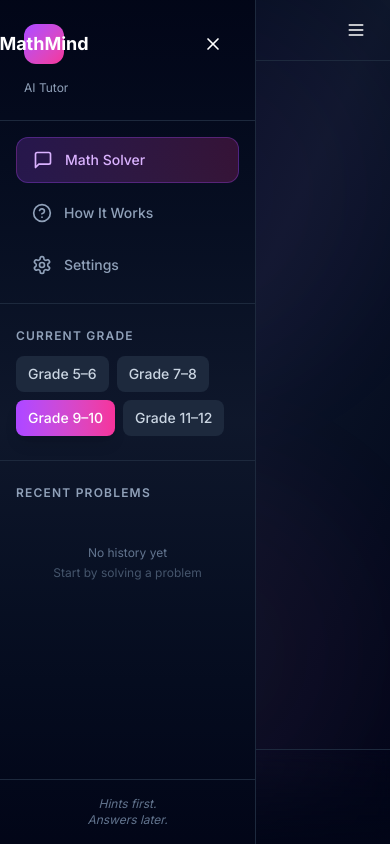
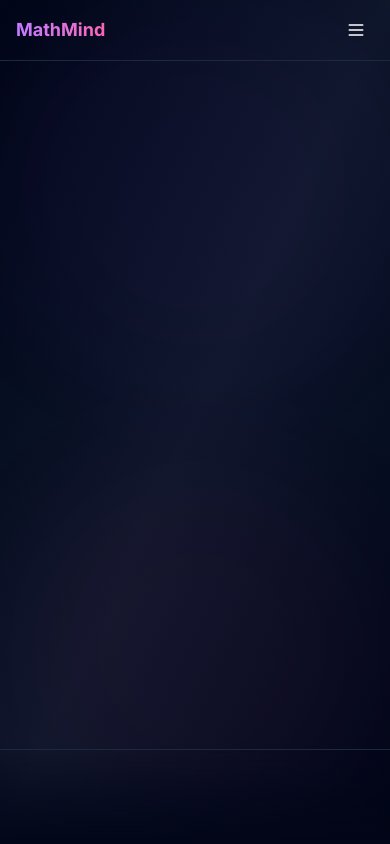
Before and after one commit to Ankita1800/AI-Math-Doubt-Solver, a React (Vite) app: page / in a window 390 px wide. Built offline with nearby package versions, Linux system fonts and the light colour scheme.

Commit message:
fix: Improve sidebar visibility, animations, and responsive behavior

```diff
--- a/src/App.jsx
+++ b/src/App.jsx
@@ -63,20 +63,20 @@
 
       {/* Layout */}
       <div className="flex h-screen relative z-10">
-        {/* Sidebar */}
-        <div className="hidden md:block md:w-64">
-          <Sidebar isOpen={false} onClose={() => {}} />
+        {/* Desktop Sidebar - Always visible */}
+        <div className="hidden lg:flex lg:w-64 flex-col">
+          <Sidebar isOpen={true} onClose={() => {}} />
         </div>
 
-        {/* Mobile Sidebar */}
-        <div className="md:hidden">
-          <Sidebar isOpen={sidebarOpen} onClose={() => setSidebarOpen(false)} />
+        {/* Mobile/Tablet Sidebar - Toggle drawer */}
+        <div className="lg:hidden">
+          {sidebarOpen && <Sidebar isOpen={sidebarOpen} onClose={() => setSidebarOpen(false)} />}
         </div>
 
         {/* Main Content */}
         <div className="flex-1 flex flex-col overflow-hidden">
-          {/* Header */}
-          <div className="border-b border-slate-800 px-4 py-3 flex items-center justify-between md:hidden">
+          {/* Header - Mobile only */}
+          <div className="border-b border-slate-800 px-4 py-3 flex items-center justify-between lg:hidden">
             <h1 className="text-lg font-bold text-transparent bg-clip-text bg-gradient-to-r from-purple-400 to-pink-400">
               MathMind
             </h1>
--- a/src/components/layout/Sidebar.jsx
+++ b/src/components/layout/Sidebar.jsx
@@ -10,8 +10,6 @@
 ];
 
 export function Sidebar({ isOpen, onClose }) {
-  const { sidebarOpen } = useAppStore();
-
   return (
     <>
       {/* Mobile Overlay */}
@@ -19,6 +17,7 @@
         <motion.div
           initial={{ opacity: 0 }}
           animate={{ opacity: 1 }}
+          exit={{ opacity: 0 }}
           onClick={onClose}
           className="fixed inset-0 bg-black/50 backdrop-blur-sm z-30 md:hidden"
         />
@@ -26,46 +25,70 @@
 
       {/* Sidebar */}
       <motion.div
-        initial={isOpen ? { x: -260 } : { x: 0 }}
+        initial={{ x: -260 }}
         animate={isOpen ? { x: 0 } : { x: -260 }}
-        transition={{ duration: 0.3 }}
+        transition={{ duration: 0.3, type: 'spring', stiffness: 300, damping: 30 }}
         className={`
-          fixed md:relative md:translate-x-0
+          fixed md:relative
           left-0 top-0
           w-64 h-screen
           bg-gradient-to-b from-slate-950 via-slate-900 to-slate-950
           border-r border-slate-800
-          overflow-y-auto
-          z-40 md:z-0
+          overflow-y-auto scrollbar-thin
+          z-40 md:z-auto
           flex flex-col
+          translate-x-0 md:translate-x-0
         `}
+        style={{
+          WebkitOverflowScrolling: 'touch',
+        }}
       >
         {/* Header */}
-        <div className="p-6 border-b border-slate-800">
+        <motion.div
+          className="p-6 border-b border-slate-800 flex-shrink-0"
+          initial={{ opacity: 0 }}
+          animate={{ opacity: 1 }}
+          transition={{ delay: 0.1 }}
+        >
           <div className="flex items-center justify-between mb-4">
             <div className="flex items-center gap-3">
-              <div className="w-10 h-10 rounded-xl bg-gradient-to-br from-purple-500 to-pink-500 flex items-center justify-center">
-                <span className="text-lg font-bold text-white">MathMind</span>
+              <motion.div
+                className="w-10 h-10 rounded-xl bg-gradient-to-br from-purple-500 to-pink-500 flex items-center justify-center"
+                whileHover={{ scale: 1.05 }}
+              >
+                <span className="text-sm font-bold text-white">𝓜</span>
+              </motion.div>
+              <div>
+                <p className="text-sm font-bold text-white">MathMind</p>
+                <p className="text-xs text-slate-500">AI Tutor</p>
               </div>
             </div>
             <button
               onClick={onClose}
               className="md:hidden p-2 hover:bg-slate-800 rounded-lg transition"
             >
-              <X className="w-5 h-5" />
+              <X className="w-5 h-5 text-slate-400" />
             </button>
           </div>
-          <p className="text-xs text-slate-400">AI Tutor</p>
-        </div>
+        </motion.div>
 
         {/* Menu */}
-        <nav className="p-4 space-y-2">
-          {MENU_ITEMS.map((item) => {
+        <motion.nav
+          className="p-4 space-y-2 flex-shrink-0"
+          initial={{ opacity: 0 }}
+          animate={{ opacity: 1 }}
+          transition={{ delay: 0.2 }}
+        >
+          {MENU_ITEMS.map((item, idx) => {
             const Icon = item.icon;
             return (
               <motion.button
                 key={item.id}
                 whileHover={{ x: 4 }}
+                whileTap={{ scale: 0.98 }}
+                initial={{ opacity: 0, x: -20 }}
+                animate={{ opacity: 1, x: 0 }}
+                transition={{ delay: 0.2 + idx * 0.05 }}
                 className={`
                   w-full flex items-center gap-3 px-4 py-3 rounded-xl
                   transition-all duration-200
@@ -76,28 +99,38 @@
                   }
                 `}
               >
-                <Icon className="w-5 h-5" />
+                <Icon className="w-5 h-5 flex-shrink-0" />
                 <span className="text-sm font-medium">{item.label}</span>
               </motion.button>
             );
           })}
-        </nav>
+        </motion.nav>
 
         {/* Grade Selector */}
-        <div className="px-4 py-6 border-t border-slate-800">
+        <motion.div
+          className="px-4 py-6 border-t border-slate-800 flex-shrink-0"
+          initial={{ opacity: 0 }}
+          animate={{ opacity: 1 }}
+          transition={{ delay: 0.35 }}
+        >
           <GradeSelectorPills />
-        </div>
+        </motion.div>
 
         {/* History Section */}
-        <div className="flex-1 px-4 py-6 border-t border-slate-800 overflow-y-auto">
-          <h3 className="text-xs font-semibold text-slate-400 uppercase tracking-widest mb-3">
+        <motion.div
+          className="flex-1 px-4 py-6 border-t border-slate-800 overflow-y-auto min-h-0"
+          initial={{ opacity: 0 }}
+          animate={{ opacity: 1 }}
+          transition={{ delay: 0.4 }}
+        >
+          <h3 className="text-xs font-semibold text-slate-400 uppercase tracking-widest mb-4">
             Recent Problems
           </h3>
           <div className="flex flex-col items-center justify-center py-8 text-center">
             <p className="text-xs text-slate-500">No history yet</p>
-            <p className="text-xs text-slate-600 mt-1">Start by solving a problem</p>
+            <p className="text-xs text-slate-600 mt-1">Start solving!</p>
           </div>
-        </div>
+        </motion.div>
 
         {/* Footer */}
         <div className="p-4 border-t border-slate-800 text-center">
```
